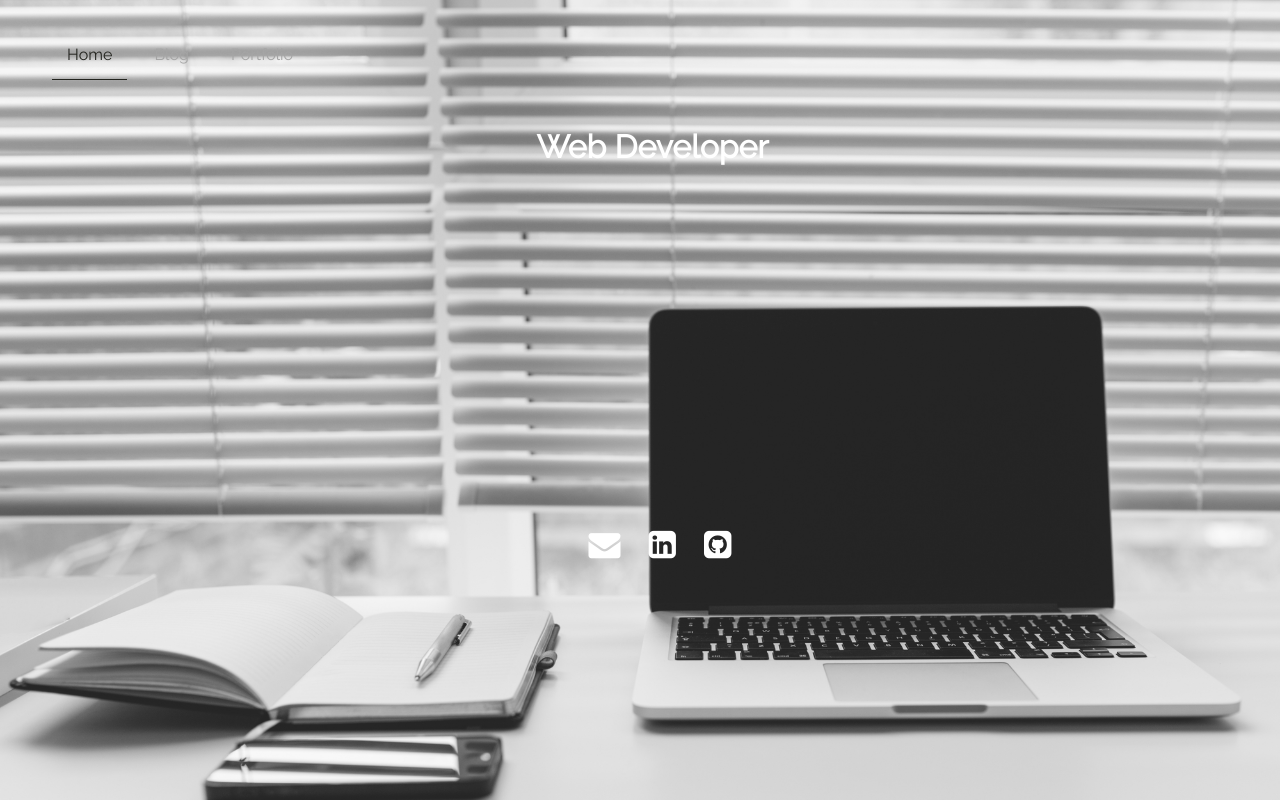
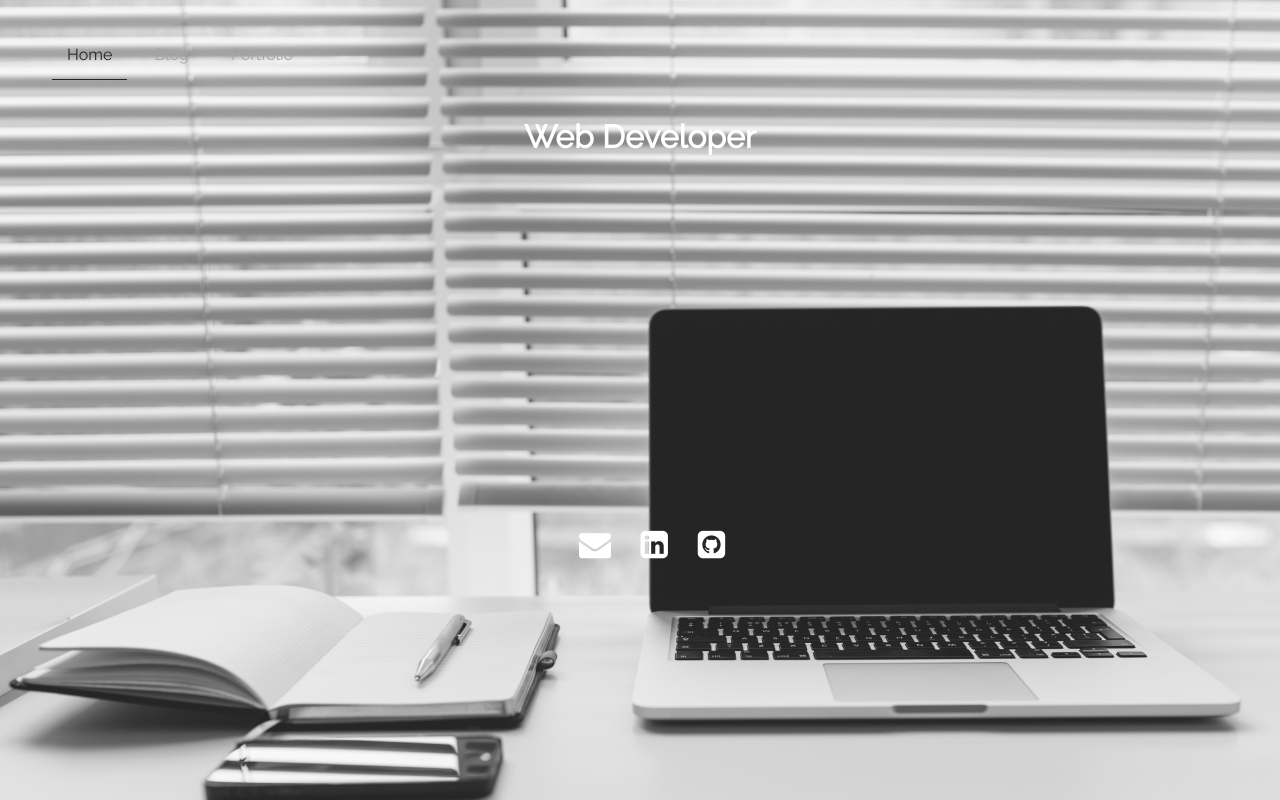
Before and after one commit to FlyingNarwhal/FlyingNarwhal.github.io, a website: page dev/index.html in a window 1280 px wide. Drawn offline with nearby package versions, Linux system fonts and the light colour scheme.

Commit message:
refactor: Update desktop view of index.html

```diff
--- a/dev/scss/style.scss
+++ b/dev/scss/style.scss
@@ -55,6 +55,10 @@ header {
 	.active a{
 		color: $active-text-color;
 		border-bottom: 1px solid $active-text-color;
+	}
+
+	.contact-links {
+		margin-left: -1em;
 	}
 }
 
@@ -114,7 +118,6 @@ header {
 .contact-about-title {
 	text-align: center;
 	font-size: 32px;
-	padding: 10px 0 0 25px;
 	color: #FFF;
 }
 
@@ -126,7 +129,7 @@ header {
 }
 
 .contact-section-list {
-	margin-top: 22em;
+	margin-top: 23em;
 	list-style: none;
 	text-align: center;
 	// padding-left: 35%;
@@ -144,11 +147,17 @@ header {
 	font-size: 32px;
 	color: #FFF;
 	display: inline-block;
-	padding: 6px;
+	padding: 0 .2em;
 	@media #{$information-phone}{
 		padding: 9px;
 	}
 }
+
+// .account-link:nth-child(2) a > span{
+// 	@media #{$information-desktop}{
+// 		padding: 0 .5em 0 .5em;
+// 	}
+// }
 
 .account-link a > span:hover {
 	color: $text-color;
```
Also changed, not shown: dev/styles/style.css, 1 other file.
